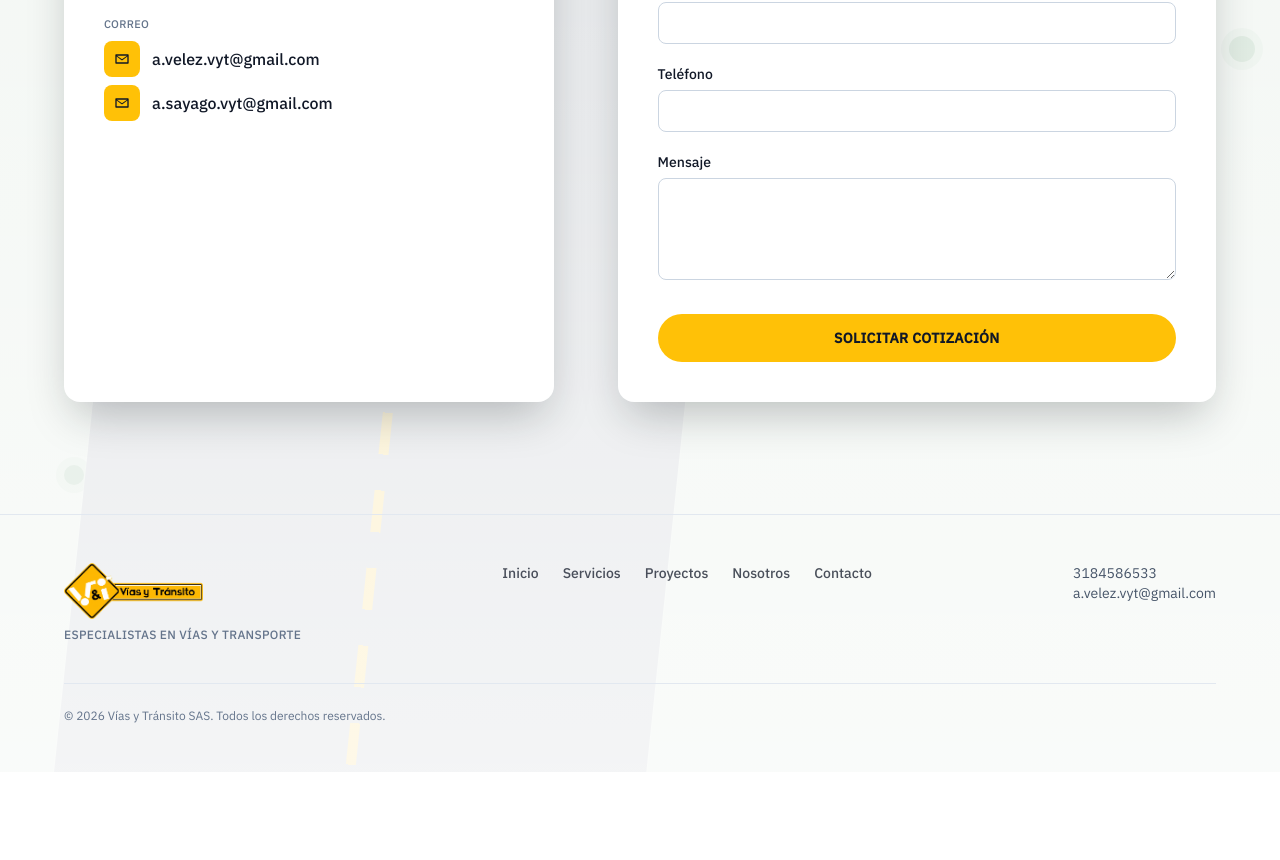
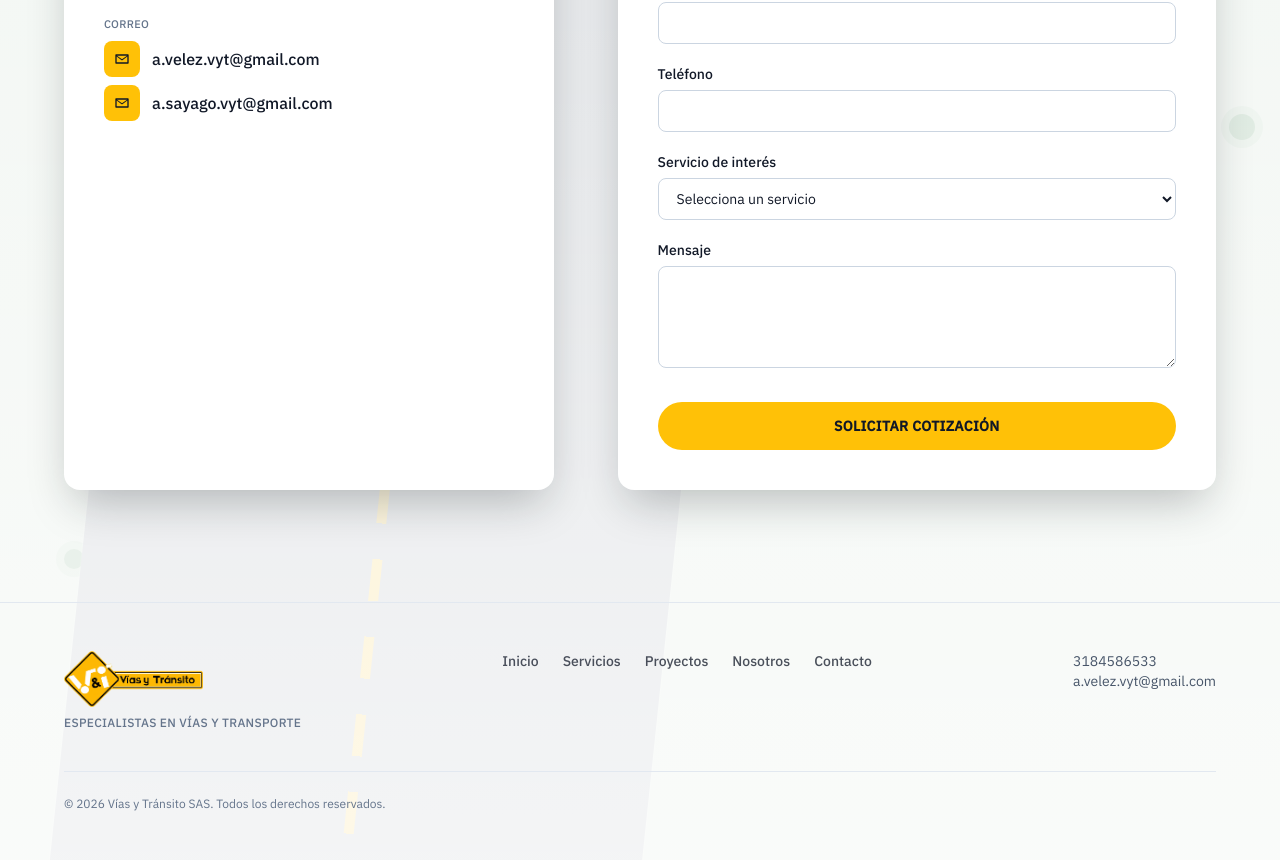
Before and after one commit to asayagovyt-ctrl/Vias-y-transito-web, a Next.js app: page / in a window 1280 px wide. Shown: the part 6077-6937 px from the top of the page. Before the commit the page ends 6849 px from the top, so only its background shows below. Built offline with nearby package versions, Linux system fonts and the light colour scheme.

Commit message:
Agregar campo de servicio al formulario de contacto
Anade un dropdown "Servicio de interes" en el formulario, y los
botones "Cotizar este servicio" ahora pasan el servicio elegido por
URL para pre-rellenarlo. Esto permite clasificar mejor los leads
segun el servicio de interes.

```diff
--- a/components/sections/Contacto.tsx
+++ b/components/sections/Contacto.tsx
@@ -1,7 +1,8 @@
 "use client";
 
-import { useState, type FormEvent } from "react";
+import { useEffect, useState, type FormEvent } from "react";
 import { company } from "@/constants/company";
+import { services } from "@/constants/services";
 import { useScrollReveal } from "@/lib/useScrollReveal";
 
 export function Contacto() {
@@ -15,6 +16,15 @@ export function Contacto() {
 export function ContactoForm() {
   const contentRef = useScrollReveal<HTMLDivElement>();
   const [status, setStatus] = useState<"idle" | "sent">("idle");
+  const [servicio, setServicio] = useState("");
+
+  useEffect(() => {
+    const params = new URLSearchParams(window.location.search);
+    const servicioParam = params.get("servicio");
+    if (servicioParam && services.some((service) => service.id === servicioParam)) {
+      setServicio(servicioParam);
+    }
+  }, []);
 
   // TODO(fase 4): conectar con POST /api/contacto una vez existan las
   // cuentas de GitHub/Vercel/Turso — por ahora solo confirma en pantalla,
@@ -88,6 +98,29 @@ export function ContactoForm() {
               <Field label="Nombre" name="name" type="text" required />
               <Field label="Correo" name="email" type="email" required />
               <Field label="Teléfono" name="phone" type="tel" />
+              <div>
+                <label
+                  htmlFor="servicio"
+                  className="mb-1.5 block text-sm font-medium text-brand-ink"
+                >
+                  Servicio de interés
+                </label>
+                <select
+                  id="servicio"
+                  name="servicio"
+                  value={servicio}
+                  onChange={(event) => setServicio(event.target.value)}
+                  className="w-full rounded-lg border border-slate-300 bg-white px-3.5 py-2.5 text-sm text-brand-ink outline-none focus:border-brand-ink"
+                >
+                  <option value="">Selecciona un servicio</option>
+                  {services.map((service) => (
+                    <option key={service.id} value={service.id}>
+                      {service.title}
+                    </option>
+                  ))}
+                  <option value="otro">Otro / no estoy seguro</option>
+                </select>
+              </div>
               <div>
                 <label
                   htmlFor="message"
--- a/components/sections/Servicios.tsx
+++ b/components/sections/Servicios.tsx
@@ -67,7 +67,7 @@ export function Servicios() {
                   </ul>
                   <div className="max-w-2xl border-t border-slate-200 pt-6">
                     <Link
-                      href="/contacto"
+                      href={`/contacto?servicio=${service.id}`}
                       className="inline-flex items-center gap-1.5 rounded-full border border-brand-ink/30 px-5 py-3 text-sm font-semibold text-brand-ink transition-colors hover:border-brand-yellow hover:bg-brand-yellow"
                     >
                       Cotizar este servicio
```
